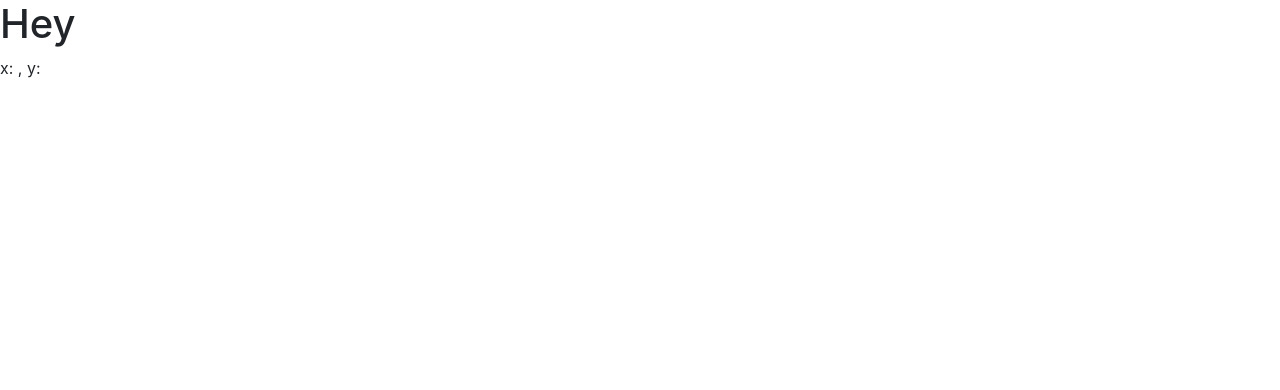
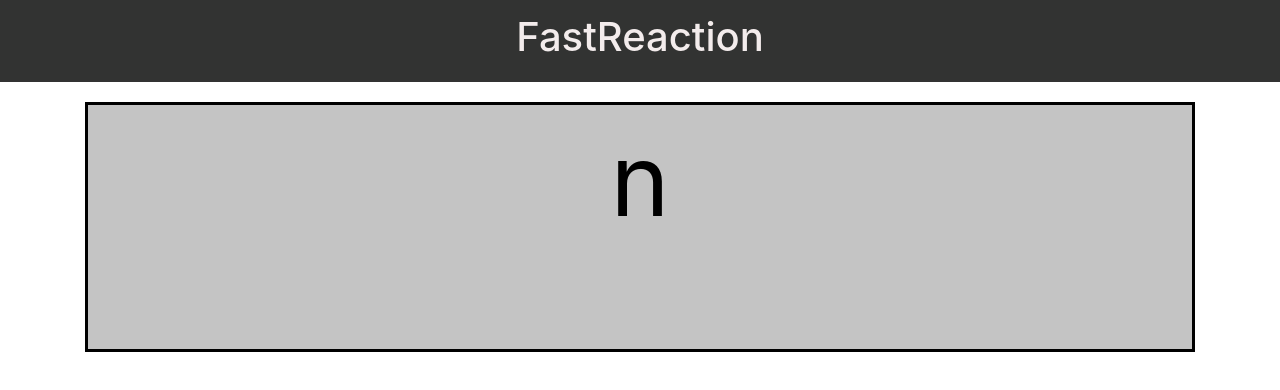
Before and after one commit to MostafaAmrHamed/fastShoot, a plain HTML site: page index.html in a window 1280 px wide. Drawn offline with nearby package versions, Linux system fonts and the light colour scheme.

Commit message:
Coming soon...

```diff
--- a/index.html
+++ b/index.html
@@ -8,16 +8,43 @@
     <script src="https://code.jquery.com/jquery-3.3.1.slim.min.js" integrity="sha384-q8i/X+965DzO0rT7abK41JStQIAqVgRVzpbzo5smXKp4YfRvH+8abtTE1Pi6jizo" crossorigin="anonymous"></script>
     <script src="https://cdnjs.cloudflare.com/ajax/libs/popper.js/1.14.7/umd/popper.min.js" integrity="sha384-UO2eT0CpHqdSJQ6hJty5KVphtPhzWj9WO1clHTMGa3JDZwrnQq4sF86dIHNDz0W1" crossorigin="anonymous"></script>
     <script src="https://stackpath.bootstrapcdn.com/bootstrap/4.3.1/js/bootstrap.min.js" integrity="sha384-JjSmVgyd0p3pXB1rRibZUAYoIIy6OrQ6VrjIEaFf/nJGzIxFDsf4x0xIM+B07jRM" crossorigin="anonymous"></script>
-    <script src="script.js"></script>
+
 
     <link rel="stylesheet" href="https://stackpath.bootstrapcdn.com/bootstrap/4.3.1/css/bootstrap.min.css" integrity="sha384-ggOyR0iXCbMQv3Xipma34MD+dH/1fQ784/j6cY/iJTQUOhcWr7x9JvoRxT2MZw1T" crossorigin="anonymous">
     <link rel="stylesheet" href="style.css">
-    <title>Fast Shot</title>
+    <title>FastReaction</title>
 </head>
 <body>
-    <h1>Hey </h1>
-    <div id="example">
-        <p id="test">x: , y:</p>
+    <section class="top">
+        <div class="header">
+            <span class="glyphicon glyphicon-screenshot"></span>
+            <h1 text-align="center">FastReaction</h1>
+        </div>
+    </section>
+    <div class="container text-center">
+        <div id="test">
+
+        </div>
+
+       <div id="test2">
+       </div>
     </div>
+
+    <!--
+    <section class="Modes">
+        <div class="container" text-align="center">
+            <div class="row">
+                <div class="col-sm-6">
+                    <h2>Mode 1</h2>
+                    <a href="#"> <img class="img-responsive" src="Images/Mouse.jpg" alt="Mode1"> </a>
+                </div>
+                <div class="col-sm-6">
+                    <h2>Mode 2</h2>
+                    <img class="img-responsive" src="Images/Keyboard.jpg" alt="Mode2">
+                </div>
+            </div>
+        </div>
+    </section>-->
+    <script src="script.js"></script>
 </body>
 </html>
--- a/script.js
+++ b/script.js
@@ -0,0 +1,41 @@
+var char;
+var x = String.fromCharCode( Math.floor(Math.random() * 26) + 97);
+document.getElementById("test").innerHTML=x;
+
+/*$(function() {
+  var salt = Math.floor(Math.random() * 1000),
+    time;
+
+  function load_script() {
+    $('#myscript').remove();
+    $.getScript("src/to/file-with-your-custom-scripts.js?s=" + salt, function() {
+      $('script:last').attr('id', 'myscript');
+      salt = Math.floor(Math.random() * 1000);
+      time = setTimeout(function() {
+        load_script();
+      }, 30 * 1000);
+    });
+  }
+  load_script();
+});*/
+
+
+$(function(){
+    $(window).keypress((e)=>{
+        char = String.fromCharCode(e.which);
+        Test();
+    });
+});
+
+
+function Test()
+{
+    if(x==char)
+    {
+        document.getElementById("test2").innerHTML="True";
+    }
+    else
+    {
+        document.getElementById("test2").innerHTML="False";
+    }
+}
--- a/style.css
+++ b/style.css
@@ -0,0 +1,22 @@
+.top
+{
+    background-color: rgb(50, 51, 50);
+    padding-top: 1%;
+    padding-bottom: 1%;
+}
+.top .header
+{
+    color: rgb(243, 236, 236);
+    text-align: center;
+}
+
+#test
+{
+    margin-top:20px;
+    height: 250px;
+    border-style: solid;
+    background-color: rgba(49, 49, 49, 0.281);
+    stroke: #333;
+    color:black;
+    font-size: 100px;
+}
```
Also changed, not shown: Images/Keyboard.jpg (added), Images/Logo.png (added), Images/Mouse.jpg (added).
